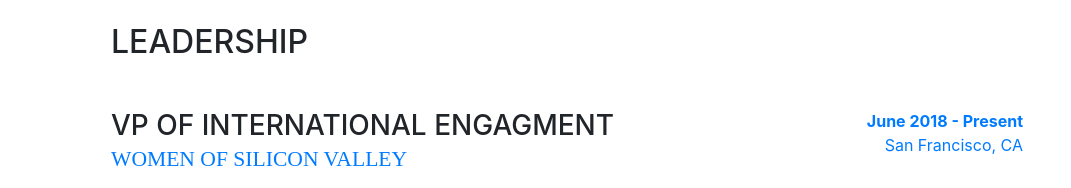
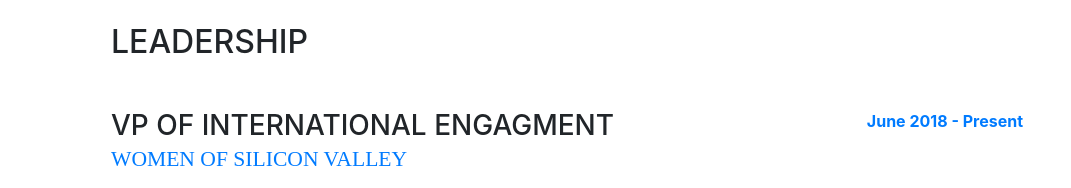
Before and after one commit to smileytiger1/smileytiger1.github.io, a website with bundled scripts: page index.html in a window 1280 px wide. Shown: the part 2840-3028 px from the top of the page, without its empty margins (209-1280 px from the left). Built offline with nearby package versions, Linux system fonts and the light colour scheme; a web font is replaced by a local one.

Commit message:
Update index.html

```diff
--- a/index.html
+++ b/index.html
@@ -211,7 +211,6 @@
                   </div>
                   <div class="resume-date text-md-right">
                       <span class="text-primary"><b>June 2018 - Present</b></span>
-                      <p><span class="text-primary">San Francisco, CA</span> </p>
                   </div>
               </div>
 
```
